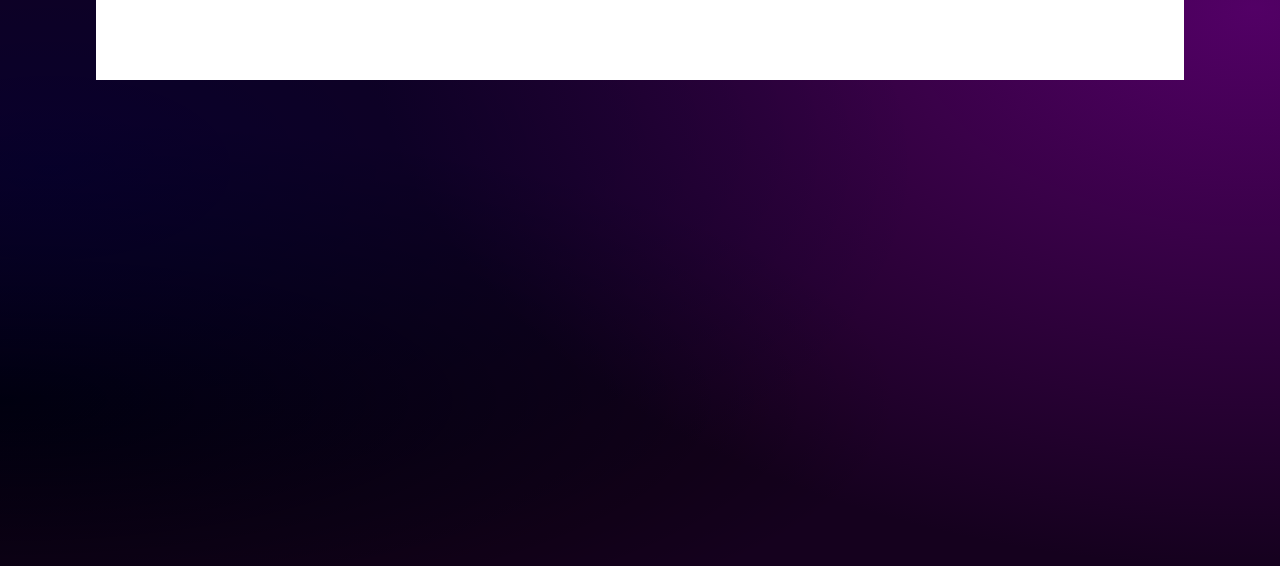
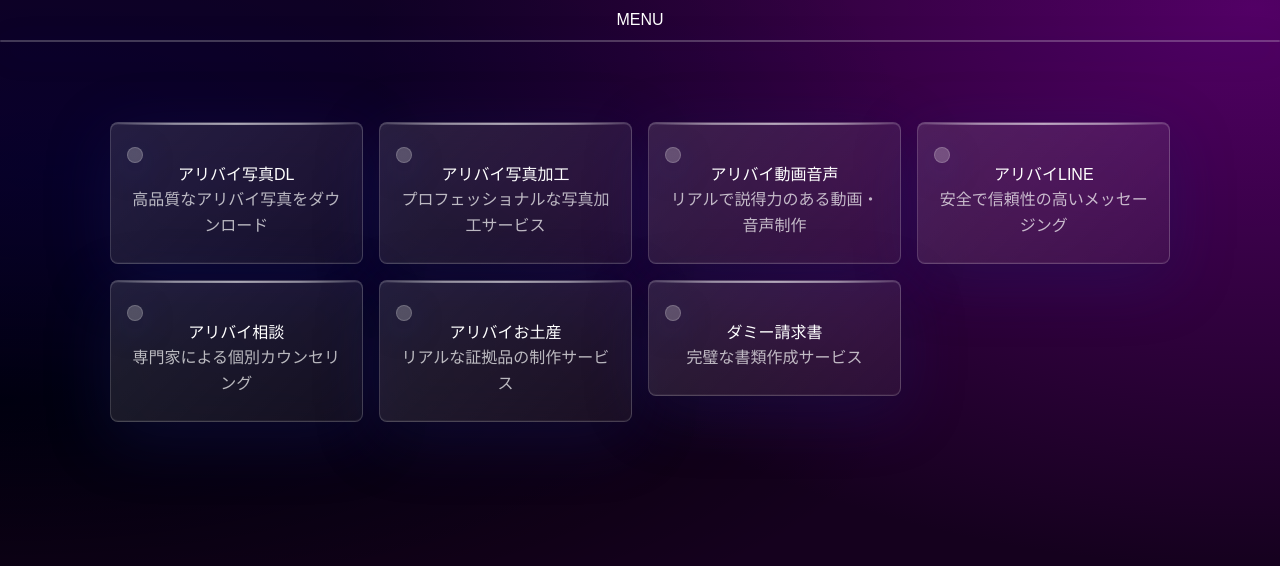
Before and after one commit to roushan-sheik/project-xyz-beta, a Next.js app: page / in a window 1280 px wide. Shown: the top 566 px of the page. Built offline with nearby package versions, Linux system fonts and the light colour scheme.

Commit message:
[feat]: Add home page

```diff
--- a/src/app/globals.css
+++ b/src/app/globals.css
@@ -1,13 +1,10 @@
 @import "tailwindcss";
-/* @import url("https://fonts.googleapis.com/css2?family=Plus+Jakarta+Sans:wght@200;300;400;500;600;700;800&display=swap"); */
 
-/* Font Family Configuration */
-@theme {
+/* CSS Variables for Custom Design System */
+:root {
+  /* Font Family */
   --font-family-sans: "Plus Jakarta Sans", sans-serif;
-}
 
-/* Custom Colors */
-@theme {
   /* Brand Colors */
   --color-brand-50: #fff5f5;
   --color-brand-100: #ffe3e3;
@@ -48,12 +45,10 @@
   --color-glass-medium: rgba(255, 255, 255, 0.2);
   --color-glass-dark: rgba(0, 0, 0, 0.1);
 
-  /* Background Colors */
+  /* Background Color */
   --color-app-dark: hsla(281, 93%, 6%, 1);
-}
 
-/* Custom Font Sizes */
-@theme {
+  /* Font Sizes */
   --font-size-display1: 4.5rem;
   --font-size-display2: 4rem;
   --font-size-display3: 3.5rem;
@@ -68,7 +63,7 @@
   --font-size-caption1: 0.75rem;
   --font-size-caption2: 0.625rem;
 
-  /* Line Heights for Custom Font Sizes */
+  /* Line Heights */
   --line-height-display1: 1.4;
   --line-height-display2: 1.4;
   --line-height-display3: 1.4;
@@ -82,10 +77,8 @@
   --line-height-body3: 1.4;
   --line-height-caption1: 1.4;
   --line-height-caption2: 1.4;
-}
 
-/* Custom Background Images */
-@theme {
+  /* Background Images */
   --background-image-gradient-glass: linear-gradient(
     135deg,
     rgba(255, 255, 255, 0.1) 0%,
@@ -103,10 +96,8 @@
     ),
     radial-gradient(at 98% 1%, hsla(289, 100%, 23%, 0.82) 0px, transparent 50%),
     radial-gradient(at 0% 50%, hsla(255, 0%, 0%, 1) 0px, transparent 50%);
-}
 
-/* Custom Backdrop Blur */
-@theme {
+  /* Backdrop Blur */
   --backdrop-blur-xs: 2px;
   --backdrop-blur-sm: 4px;
   --backdrop-blur: 8px;
@@ -114,18 +105,14 @@
   --backdrop-blur-lg: 16px;
   --backdrop-blur-xl: 24px;
   --backdrop-blur-2xl: 40px;
-}
 
-/* Custom Animations */
-@theme {
+  /* Animations */
   --animate-fade-in: fadeIn 0.5s ease-in-out;
   --animate-slide-up: slideUp 0.5s ease-out;
   --animate-glass-shine: glassShine 2s ease-in-out infinite;
   --animate-glass-fade: glassFade 0.6s ease-out forwards;
-}
 
-/* CSS Variables for Theme Support */
-:root {
+  /* General Theme Vars */
   --foreground-rgb: 15, 23, 42;
   --background-start-rgb: 241, 245, 249;
   --background-end-rgb: 255, 255, 255;
@@ -147,13 +134,6 @@
   --tw-prose-captions: #94a3b8;
 }
 
-/* Global Reset */
-* {
-  box-sizing: border-box;
-  padding: 0;
-  margin: 0;
-}
-
 html,
 body {
   max-width: 100vw;
@@ -172,7 +152,7 @@ body {
   min-height: 100vh;
 }
 
-/* Main Gradient Background */
+/* Main Background */
 .main_gradient_bg {
   max-width: 100vw;
   overflow-x: hidden;
@@ -191,186 +171,106 @@ body {
   background-size: cover;
 }
 
-/* Glassmorphism Base Classes */
+/* Glass Card Styles */
 .glass-card {
-  background: var(--glass-bg);
-  backdrop-filter: blur(16px);
-  -webkit-backdrop-filter: blur(16px);
-  border: 1px solid var(--glass-border);
-  box-shadow: 0 8px 32px 0 rgba(31, 38, 135, 0.37),
-    inset 0 1px 0 0 rgba(255, 255, 255, 0.05); /*  */
-  border-radius: 16px;
+  background: linear-gradient(
+    135deg,
+    rgba(255, 255, 255, 0.12) 0%,
+    rgba(255, 255, 255, 0.06) 100%
+  );
+  backdrop-filter: blur(24px);
+  -webkit-backdrop-filter: blur(24px);
+  border: 1px solid rgba(255, 255, 255, 0.18);
+  box-shadow: 0 16px 64px 0 rgba(31, 38, 135, 0.25),
+    inset 0 1px 0 0 rgba(255, 255, 255, 0.15),
+    inset 0 -1px 0 0 rgba(255, 255, 255, 0.05), 0 8px 32px 0 rgba(0, 0, 0, 0.08);
+  border-radius: 8px;
+  position: relative;
+  overflow: hidden;
+  transition: all 0.4s cubic-bezier(0.23, 1, 0.32, 1);
 }
 
-.glass-button {
-  background: var(--glass-bg);
-  backdrop-filter: blur(10px);
-  -webkit-backdrop-filter: blur(10px);
-  border: 1px solid var(--glass-border);
-  transition: all 0.3s ease;
+.glass-card::before {
+  content: "";
+  position: absolute;
+  top: 0;
+  left: 0;
+  right: 0;
+  height: 2px;
+  background: linear-gradient(
+    90deg,
+    transparent 0%,
+    rgba(255, 255, 255, 0.6) 25%,
+    rgba(255, 255, 255, 0.8) 50%,
+    rgba(255, 255, 255, 0.6) 75%,
+    transparent 100%
+  );
+  opacity: 0.7;
 }
 
-.glass-button:hover {
-  background: rgba(255, 255, 255, 0.15);
-  transform: translateY(-2px);
-  box-shadow: 0 12px 24px rgba(31, 38, 135, 0.4);
+.glass-card::after {
+  content: "";
+  position: absolute;
+  top: 0;
+  left: -100%;
+  width: 100%;
+  height: 100%;
+  background: linear-gradient(
+    90deg,
+    transparent 0%,
+    rgba(255, 255, 255, 0.08) 50%,
+    transparent 100%
+  );
+  animation: glassShimmer 3s ease-in-out infinite;
+  pointer-events: none;
 }
 
-.glass-input {
+.glass-card:hover {
+  background: linear-gradient(
+    135deg,
+    rgba(255, 255, 255, 0.18) 0%,
+    rgba(255, 255, 255, 0.08) 100%
+  );
+}
+.glass {
   background: rgba(255, 255, 255, 0.05);
-  backdrop-filter: blur(10px);
-  -webkit-backdrop-filter: blur(10px);
-  border: 1px solid rgba(255, 255, 255, 0.1);
-  border-radius: 12px;
-  transition: all 0.3s ease;
+  box-shadow: 0 8px 32px 0 rgba(31, 38, 135, 0.37);
+  backdrop-filter: blur(9.5px);
+  -webkit-backdrop-filter: blur(9.5px);
+  border-radius: 10px;
+  border: 1px solid rgba(255, 255, 255, 0.18);
 }
 
-.glass-input:focus {
-  outline: none;
-  border-color: rgba(215, 0, 15, 0.5);
-  box-shadow: 0 0 0 3px rgba(215, 0, 15, 0.1);
+.glass-mid {
+  background: rgba(255, 255, 255, 0.2);
+  box-shadow: 0 8px 32px 0 rgba(31, 38, 135, 0.37);
+  backdrop-filter: blur(9.5px);
+  -webkit-backdrop-filter: blur(9.5px);
+  border-radius: 10px;
+  border: 1px solid rgba(255, 255, 255, 0.18);
 }
 
-/* Scrollbar Styling */
-::-webkit-scrollbar {
-  width: 8px;
+.glass-heigh {
+  background: rgba(255, 255, 255, 0.35);
+  box-shadow: 0 8px 32px 0 rgba(31, 38, 135, 0.37);
+  backdrop-filter: blur(6.5px);
+  -webkit-backdrop-filter: blur(6.5px);
+  border-radius: 10px;
+  border: 1px solid rgba(255, 255, 255, 0.18);
 }
-
-::-webkit-scrollbar-track {
-  background: transparent;
+.glass-black {
+  background: rgba(0, 0, 0, 0.35);
+  box-shadow: 0 8px 32px 0 rgba(31, 38, 135, 0.37);
+  backdrop-filter: blur(6.5px);
+  -webkit-backdrop-filter: blur(6.5px);
+  border-radius: 10px;
+  border: 1px solid rgba(255, 255, 255, 0.18);
 }
-
-::-webkit-scrollbar-thumb {
-  background: rgba(255, 255, 255, 0.2);
-  border-radius: 4px;
+.glass-red {
+  background: rgba(188, 0, 63, 0.35);
+  box-shadow: 0 8px 32px 0 rgba(31, 38, 135, 0.37);
+  backdrop-filter: blur(9.5px);
+  -webkit-backdrop-filter: blur(9.5px);
+  border-radius: 10px;
+  border: 1px solid rgba(255, 255, 255, 0.18);
 }
-
-::-webkit-scrollbar-thumb:hover {
-  background: rgba(255, 255, 255, 0.3);
-}
-
-/* Keyframes */
-@keyframes fadeIn {
-  0% {
-    opacity: 0;
-  }
-  100% {
-    opacity: 1;
-  }
-}
-
-@keyframes slideUp {
-  0% {
-    transform: translateY(20px);
-    opacity: 0;
-  }
-  100% {
-    transform: translateY(0);
-    opacity: 1;
-  }
-}
-
-@keyframes glassShine {
-  0%,
-  100% {
-    opacity: 0.5;
-  }
-  50% {
-    opacity: 0.8;
-  }
-}
-
-@keyframes glassFade {
-  from {
-    opacity: 0;
-    transform: translateY(30px) scale(0.95);
-  }
-  to {
-    opacity: 1;
-    transform: translateY(0) scale(1);
-  }
-}
-
-/* Custom Typography Utility Classes */
-.text-display1 {
-  font-size: var(--font-size-display1);
-  line-height: var(--line-height-display1);
-  font-weight: 700;
-}
-
-.text-display2 {
-  font-size: var(--font-size-display2);
-  line-height: var(--line-height-display2);
-  font-weight: 700;
-}
-
-.text-display3 {
-  font-size: var(--font-size-display3);
-  line-height: var(--line-height-display3);
-  font-weight: 600;
-}
-
-.text-title2 {
-  font-size: var(--font-size-title2);
-  line-height: var(--line-height-title2);
-  font-weight: 600;
-}
-
-.text-title3 {
-  font-size: var(--font-size-title3);
-  line-height: var(--line-height-title3);
-  font-weight: 600;
-}
-
-.text-heading1 {
-  font-size: var(--font-size-heading1);
-  line-height: var(--line-height-heading1);
-  font-weight: 600;
-}
-
-.text-heading2 {
-  font-size: var(--font-size-heading2);
-  line-height: var(--line-height-heading2);
-  font-weight: 600;
-}
-
-.text-heading3 {
-  font-size: var(--font-size-heading3);
-  line-height: var(--line-height-heading3);
-  font-weight: 500;
-}
-
-.text-body1 {
-  font-size: var(--font-size-body1);
-  line-height: var(--line-height-body1);
-  font-weight: 400;
-}
-
-.text-body2 {
-  font-size: var(--font-size-body2);
-  line-height: var(--line-height-body2);
-  font-weight: 400;
-}
-
-.text-body3 {
-  font-size: var(--font-size-body3);
-  line-height: var(--line-height-body3);
-  font-weight: 400;
-}
-
-.text-caption1 {
-  font-size: var(--font-size-caption1);
-  line-height: var(--line-height-caption1);
-  font-weight: 400;
-}
-
-.text-caption2 {
-  font-size: var(--font-size-caption2);
-  line-height: var(--line-height-caption2);
-  font-weight: 400;
-}
-
-/* Animation Classes */
-.animate-glass-fade {
-  animation: glassFade 0.6s ease-out forwards;
-}
--- a/src/app/page.tsx
+++ b/src/app/page.tsx
@@ -2,18 +2,40 @@
 
 import SectionContainer from "@/shared/SectionContainer";
 import { useState } from "react";
+import { menuItems } from "@/constants/home/home";
+import { MenuItem } from "@/types/home/types";
+import Cart from "@/components/ui/Cart";
+import Menu from "@/components/home/Menu";
+import Link from "next/link";
 
 const MainComponent = () => {
   const [loading, setLoading] = useState(false);
 
   if (loading) {
-    return <h2>読み込み中...</h2>;
+    return (
+      <div className="main_gradient_bg min-h-screen flex items-center justify-center">
+        <h2 className="text-white text-heading2">読み込み中...</h2>
+      </div>
+    );
   }
 
   return (
     <div className="main_gradient_bg">
+      <Menu />
       <SectionContainer>
-        <div className="bg-white w-full h-20"></div>
+        <div className="  py-12   md:py-16  lg:py-20">
+          <div className="grid grid-cols-1 sm:grid-cols-2 lg:grid-cols-3 xl:grid-cols-4 gap-4 lg:gap-4 w-full  mx-auto">
+            {menuItems.map((item: MenuItem) => {
+              return (
+                <div key={item.id}>
+                  <Link href={item.path}>
+                    <Cart item={item} />
+                  </Link>
+                </div>
+              );
+            })}
+          </div>
+        </div>
       </SectionContainer>
     </div>
   );
--- /dev/null
+++ b/src/components/home/Menu.tsx
@@ -0,0 +1,14 @@
+import React from "react";
+
+const Menu = () => {
+  return (
+    <div className=" *: ">
+      <h2 className="text-center my-2 cursor-pointer uppercase text-title3 text-white ">
+        Menu
+      </h2>
+      <div className="glass "></div>
+    </div>
+  );
+};
+
+export default Menu;
--- /dev/null
+++ b/src/components/ui/Cart.tsx
@@ -0,0 +1,28 @@
+import { MenuItem } from "@/types/home/types";
+
+interface CartProps {
+  item: MenuItem;
+}
+
+const Cart = ({ item }: CartProps) => {
+  return (
+    <div
+      className="glass-card p-4  lg:py-6 lg:px-4 cursor-pointer animate-glass-fade"
+      style={{ animationDelay: `${item.id * 0.1}s` }}
+    >
+      {/* circle   */}
+      <div className="glass-mid w-4 h-4 rounded-full"></div>
+      <div className="text-center ">
+        {/* Title */}
+        <h3 className="text-white text-heading2 font-medium">{item.title}</h3>
+
+        {/* Description */}
+        <p className="text-body2 text-white/70 leading-relaxed">
+          {item.description}
+        </p>
+      </div>
+    </div>
+  );
+};
+
+export default Cart;
--- /dev/null
+++ b/src/constants/home/home.ts
@@ -0,0 +1,53 @@
+import { MenuItem } from "@/types/home/types";
+
+export const menuItems: MenuItem[] = [
+  {
+    id: 1,
+    title: "アリバイ写真DL",
+    description: "高品質なアリバイ写真をダウンロード",
+    icon: "fa-regular fa-images",
+    path: "/alibi-photos",
+  },
+  {
+    id: 2,
+    title: "アリバイ写真加工",
+    description: "プロフェッショナルな写真加工サービス",
+    icon: "fa-regular fa-image",
+    path: "/photo-edit",
+  },
+  {
+    id: 3,
+    title: "アリバイ動画音声",
+    description: "リアルで説得力のある動画・音声制作",
+    icon: "fa-regular fa-video",
+    path: "/alibi-video",
+  },
+  {
+    id: 4,
+    title: "アリバイLINE",
+    description: "安全で信頼性の高いメッセージング",
+    icon: "fa-regular fa-comment",
+    path: "/alibi-line",
+  },
+  {
+    id: 5,
+    title: "アリバイ相談",
+    description: "専門家による個別カウンセリング",
+    icon: "fa-regular fa-comments",
+    path: "/chat",
+  },
+  {
+    id: 6,
+    title: "アリバイお土産",
+    description: "リアルな証拠品の制作サービス",
+    icon: "fa-regular fa-gift",
+    path: "/alibi-souvenir",
+  },
+  {
+    id: 7,
+    title: "ダミー請求書",
+    description: "完璧な書類作成サービス",
+    icon: "fa-regular fa-file-lines",
+    path: "/dummy-invoice",
+  },
+];
--- a/src/shared/SectionContainer.tsx
+++ b/src/shared/SectionContainer.tsx
@@ -25,7 +25,7 @@ const SectionContainer = ({
       {...restWrapperProps}
     >
       <div
-        className={`flex flex-col mx-auto xl:max-w-[85%] px-5 w-full ${
+        className={`flex flex-col mx-auto xl:max-w-[85%] w-full ${
           innerClassName || ""
         }`}
         {...restInnerProps}
--- /dev/null
+++ b/src/types/home/types.ts
@@ -0,0 +1,7 @@
+export type MenuItem = {
+  id: number;
+  title: string;
+  description: string;
+  icon: string;
+  path: string;
+};
--- a/tailwind.config.ts
+++ /dev/null
@@ -1,118 +0,0 @@
-import type { Config } from "tailwindcss";
-
-const FONT_FAMILY = "'Plus Jakarta Sans', sans-serif";
-
-const config: Config = {
-  content: [
-    "./src/pages/**/*.{js,ts,jsx,tsx,mdx}",
-    "./src/components/**/*.{js,ts,jsx,tsx,mdx}",
-    "./src/app/**/*.{js,ts,jsx,tsx,mdx}",
-  ],
-  theme: {
-    extend: {
-      fontFamily: {
-        sans: [FONT_FAMILY],
-      },
-      colors: {
-        brand: {
-          50: "#FFF5F5",
-          100: "#FFE3E3",
-          200: "#FFBDBD",
-          300: "#FF9999",
-          400: "#FF4A57",
-          500: "#D7000F",
-          600: "#B8000D",
-          700: "#A3000B",
-          800: "#7A0009",
-          900: "#520006",
-        },
-        neutral: {
-          900: "#0F172A",
-          700: "#334155",
-          500: "#64748B",
-          300: "#CBD5E1",
-          100: "#F1F5F9",
-        },
-        black: "#000000",
-        white: "#FFFFFF",
-        gray: {
-          50: "#F9FAFB",
-          100: "#F3F4F6",
-          200: "#E5E7EB",
-          300: "#D1D5DB",
-          400: "#9CA3AF",
-          500: "#6B7280",
-          600: "#4B5563",
-          700: "#374151",
-          800: "#1F2937",
-          900: "#111827",
-        },
-        glass: {
-          light: "rgba(255, 255, 255, 0.1)",
-          medium: "rgba(255, 255, 255, 0.2)",
-          dark: "rgba(0, 0, 0, 0.1)",
-        },
-      },
-      fontSize: {
-        display1: ["4.5rem", { lineHeight: "1.4", fontWeight: "700" }],
-        display2: ["4rem", { lineHeight: "1.4", fontWeight: "700" }],
-        display3: ["3.5rem", { lineHeight: "1.4", fontWeight: "600" }],
-        title2: ["3rem", { lineHeight: "1.4", fontWeight: "600" }],
-        title3: ["2.25rem", { lineHeight: "1.4", fontWeight: "600" }],
-        heading1: ["1.875rem", { lineHeight: "1.4", fontWeight: "600" }],
-        heading2: ["1.5rem", { lineHeight: "1.4", fontWeight: "600" }],
-        heading3: ["1.25rem", { lineHeight: "1.4", fontWeight: "500" }],
-        body1: ["1.125rem", { lineHeight: "1.4", fontWeight: "400" }],
-        body2: ["1rem", { lineHeight: "1.4", fontWeight: "400" }],
-        body3: ["0.875rem", { lineHeight: "1.4", fontWeight: "400" }],
-        caption1: ["0.75rem", { lineHeight: "1.4", fontWeight: "400" }],
-        caption2: ["0.625rem", { lineHeight: "1.4", fontWeight: "400" }],
-      },
-      backgroundImage: {
-        "gradient-glass":
-          "linear-gradient(135deg, rgba(255, 255, 255, 0.1) 0%, rgba(255, 255, 255, 0.05) 100%)",
-        "gradient-brand": "linear-gradient(135deg, #D7000F 0%, #A3000B 100%)",
-        "gradient-dark": `
-          radial-gradient(at 4% 21%, hsla(240,100%,10%,0.63) 0px, transparent 50%),
-          radial-gradient(at 98% 1%, hsla(289,100%,23%,0.82) 0px, transparent 50%),
-          radial-gradient(at 0% 50%, hsla(255,0%,0%,1) 0px, transparent 50%)
-        `,
-      },
-      backgroundColor: {
-        "app-dark": "hsla(281,93%,6%,1)",
-      },
-      backdropBlur: {
-        none: "0",
-        xs: "2px",
-        sm: "4px",
-        DEFAULT: "8px",
-        md: "12px",
-        lg: "16px",
-        xl: "24px",
-        "2xl": "40px",
-      },
-      animation: {
-        "fade-in": "fadeIn 0.5s ease-in-out",
-        "slide-up": "slideUp 0.5s ease-out",
-        "glass-shine": "glassShine 2s ease-in-out infinite",
-      },
-      keyframes: {
-        fadeIn: {
-          "0%": { opacity: "0" },
-          "100%": { opacity: "1" },
-        },
-        slideUp: {
-          "0%": { transform: "translateY(20px)", opacity: "0" },
-          "100%": { transform: "translateY(0)", opacity: "1" },
-        },
-        glassShine: {
-          "0%, 100%": { opacity: "0.5" },
-          "50%": { opacity: "0.8" },
-        },
-      },
-    },
-  },
-  plugins: [],
-};
-
-export default config;
```
Also changed, not shown: src/components/layout/Layout.tsx (deleted, +0 -7 lines).
